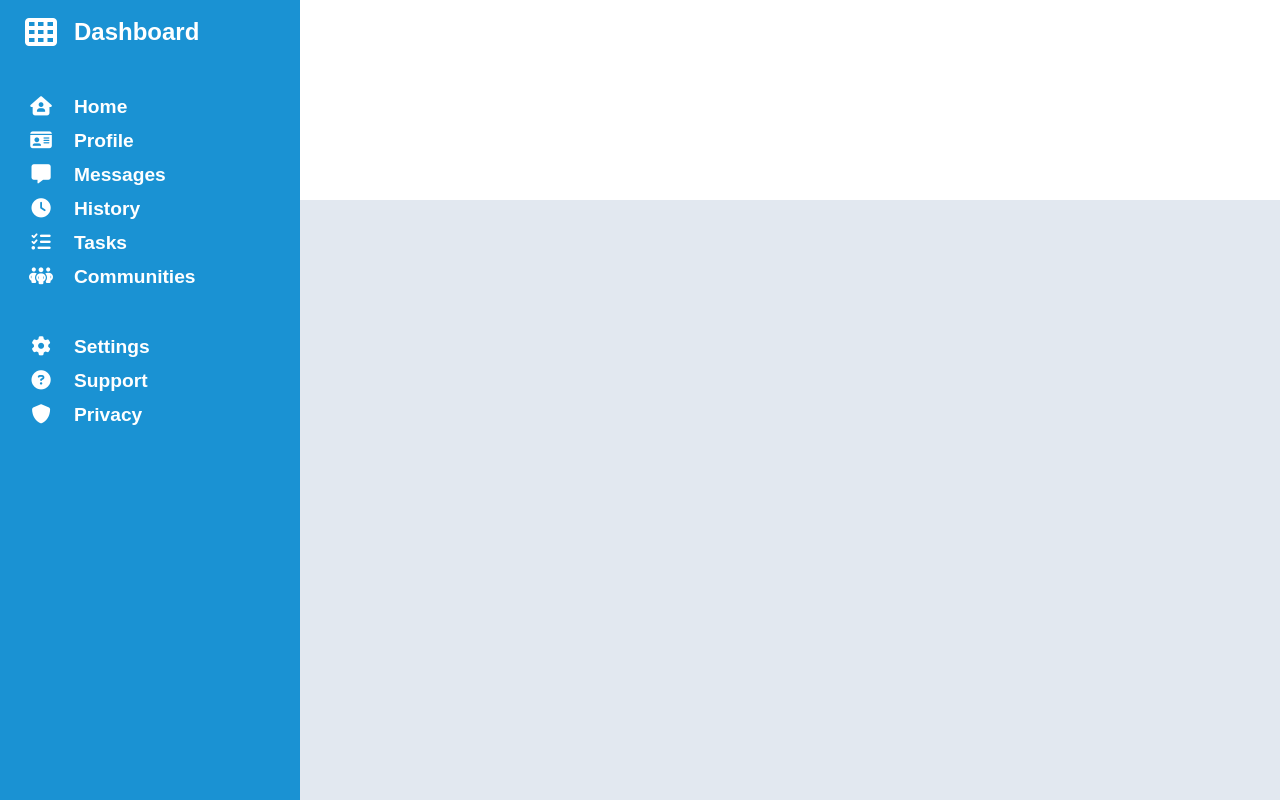
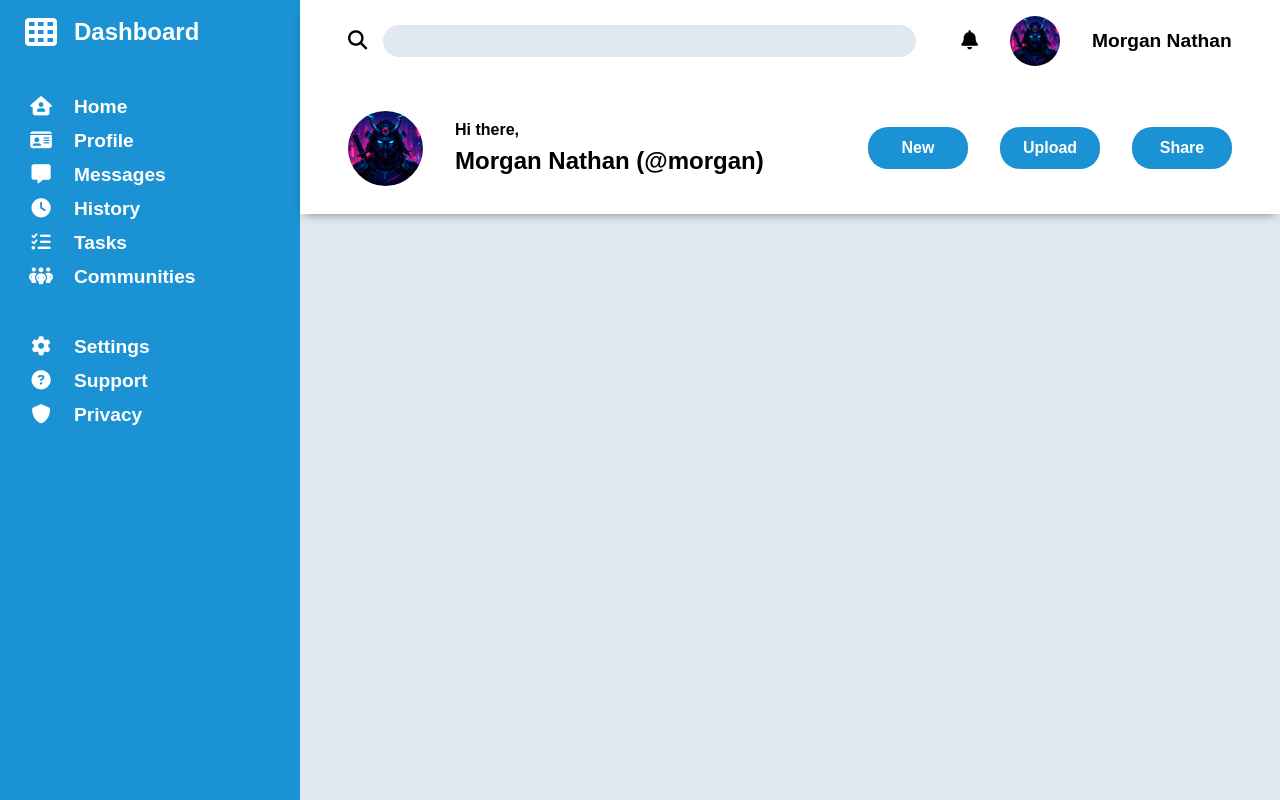
Before and after one commit to A-Shushi/odin-admin-dashboard, a plain HTML site: page index.html in a window 1280 px wide. Drawn offline with Linux system fonts and the light colour scheme.

Commit message:
Create header HTML and style it

```diff
--- a/index.html
+++ b/index.html
@@ -57,7 +57,36 @@
             </ul>
         </div>
         <div class="right-container">
-            <div class="header"></div>
+            <div class="header">
+                <div class="header-top">
+                    <div class="search-bar">
+                        <label for="search"><i
+                                class="fa-solid fa-magnifying-glass"></i></label>
+                        <input type="search" name="search" id="search">
+                    </div>
+                    <div class="top-right-header">
+                        <i class="fa-solid fa-bell"></i>
+                        <img src="img/main_avatar.png" alt="user_avatar"
+                             class="mini-avatar">
+                        <p class="top-name">Morgan Nathan</p>
+                    </div>
+                </div>
+                <div class="header-bottom">
+                    <div class="header-bottom-left">
+                        <img src="img/main_avatar.png" alt="user_avatar"
+                             class="main-avatar">
+                        <div class="welcome-text-container">
+                            <p class="welcome-text">Hi there,</p>
+                            <p class="username-handle">Morgan Nathan (@morgan)</p>
+                        </div>
+                    </div>
+                    <div class="header-bottom-right">
+                        <button type="button">New</button>
+                        <button type="button">Upload</button>
+                        <button type="button">Share</button>
+                    </div>
+                </div>
+            </div>
             <div class="main-container"></div>
         </div>
     </div>
--- a/styles.css
+++ b/styles.css
@@ -2,6 +2,10 @@
     padding: 0;
     margin: 0;
     box-sizing: border-box;
+}
+
+body {
+    font-family: Halvetica, sans-serif;
 }
 
 .page-container {
@@ -15,7 +19,6 @@
 .sidebar {
     background-color: #1a92d3;
     padding: 1rem;
-    font-family: Halvetica, sans-serif;
     font-weight: bold;
 }
 
@@ -69,7 +72,97 @@
 
 .right-container {
     display: grid;
-    grid-template-rows: 200px 1fr;
+    grid-template-rows: auto 1fr;
+}
+
+.header {
+    display: grid;
+    grid-template-rows: 1fr 2fr;
+    padding: 1rem 3rem;
+    gap: 2rem;
+    min-width: 800px;
+    position: relative;
+    z-index: 10;
+    box-shadow: rgba(0, 0, 0, 0.45) 0px 5px 10px -5px;
+}
+
+.header-top,
+.header-bottom {
+    display: grid;
+    grid-template-columns: 2fr 1fr;
+    align-items: center;
+    font-size: 1.2rem;
+}
+
+.search-bar {
+    display: grid;
+    grid-template-columns: auto 1fr;
+    align-items: center;
+    gap: 1rem;
+}
+
+input[type="search"],
+button {
+    width: 100%;
+    font-size: 1.2rem;
+    border-radius: 20px;
+    border: none;
+    background-color: #e2e8f0;
+    padding: 0.3rem;
+}
+
+.top-right-header {
+    display: grid;
+    grid-template-columns: auto auto minmax(140px, 1fr);
+    align-items: center;
+    margin-left: auto;
+    font-weight: bold;
+}
+
+.header-top,
+.top-right-header {
+    gap: 2rem;
+}
+
+.mini-avatar {
+    width: 50px;
+    border-radius: 50%;
+}
+
+.header-bottom-left {
+    display: grid;
+    grid-template-columns: auto 1fr;
+    align-items: center;
+    gap: 2rem;
+    font-weight: bold;
+}
+
+.main-avatar {
+    width: 75px;
+    border-radius: 50%;
+}
+
+.welcome-text {
+    font-size: 1rem;
+    margin-bottom: 0.5rem;
+}
+
+.username-handle {
+    font-size: 1.5rem;
+}
+
+.header-bottom-right {
+    display: grid;
+    grid-template-columns: repeat(3, minmax(100px, 1fr));
+    gap: 2rem;
+}
+
+button {
+    background-color: #1a92d3;
+    color: white;
+    font-weight: bold;
+    font-size: 1rem;
+    padding: 0.75rem;
 }
 
 .main-container {
```
Also changed, not shown: img/main_avatar.png (added).
